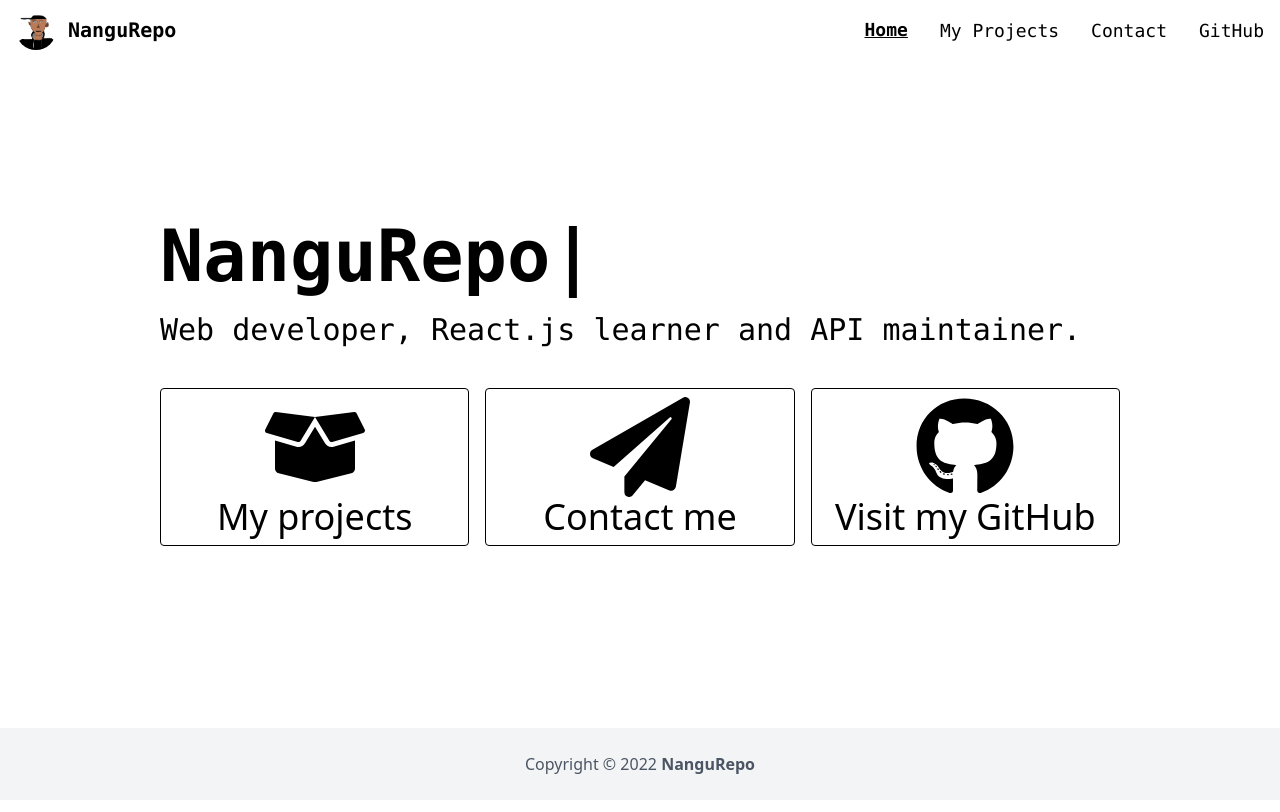
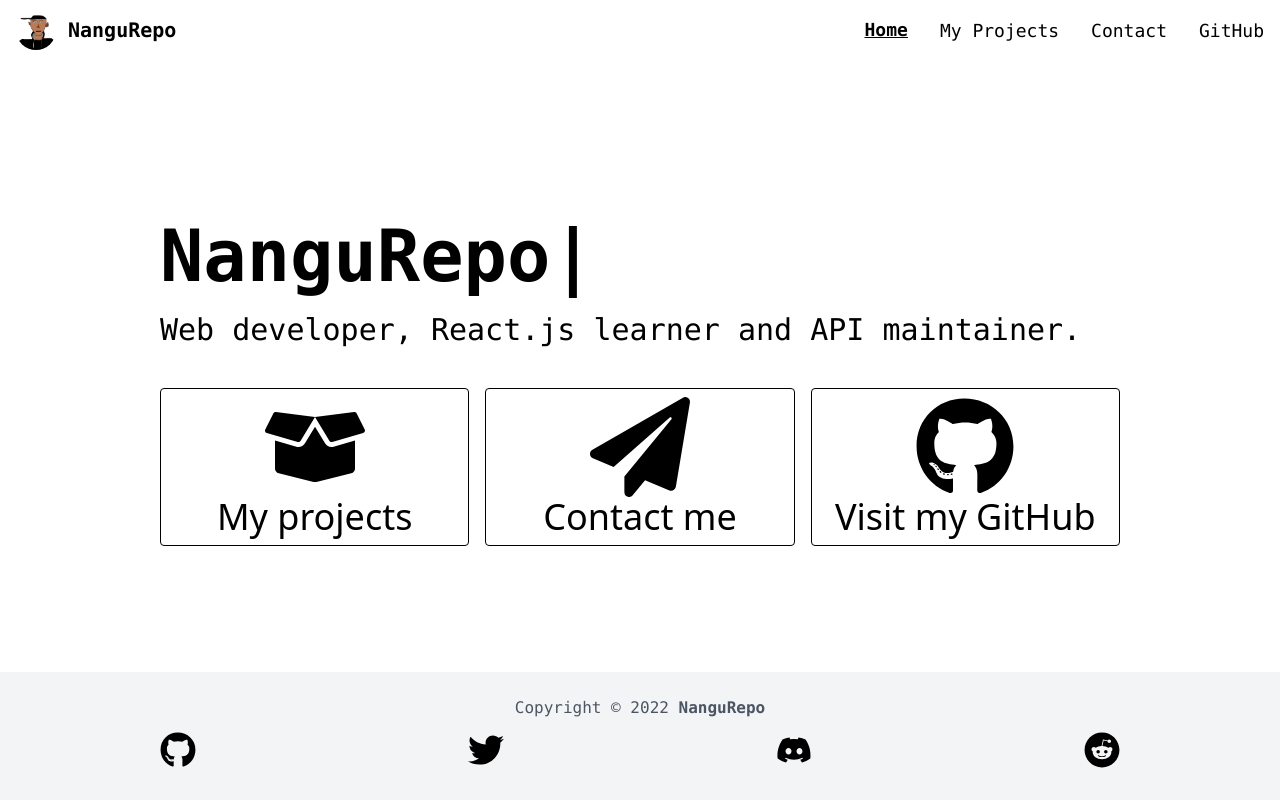
Before and after one commit to ppege/nangurepo.com, a React (Create React App) app in the folder app/: page / in a window 1280 px wide. Shown: the top 812 px of the page. Built offline with nearby package versions, Linux system fonts and the light colour scheme.

Commit message:
add social media buttons to footer

```diff
--- a/app/src/components/Footer.js
+++ b/app/src/components/Footer.js
@@ -1,10 +1,18 @@
 import React from 'react'
+import IconButton from './IconButton.js'
+import { FaGithub, FaTwitter, FaDiscord, FaReddit } from 'react-icons/fa'
 
 export default function Footer() {
     return (
         <footer className="text-center lg:text-left dark:bg-gray-900 dark:text-gray-100 bg-gray-100 text-gray-600 fixed inset-x-0 bottom-0">
-            <div className="text-center p-6">
+            <div className="text-center justify-center font-mono p-6 flex flex-col">
                 <span>Copyright © 2022 <p className="text-gray-600 dark:text-gray-200 font-semibold inline">NanguRepo</p></span>
+                <div className="flex flex-row justify-center mt-1">
+                    <IconButton href="https://github.com/nangurepo" newTab={true} className="border-0 w-auto" icon={<FaGithub />} />
+                    <IconButton href="https://twitter.com/ytnangu" newTab={true} className="border-0 w-auto" icon={<FaTwitter />} />
+                    <IconButton href="https://discord.gg/xJK9VtVguF" newTab={true} className="border-0 w-auto" icon={<FaDiscord />} />
+                    <IconButton href="https://reddit.com/u/nangu_" newTab={true} className="border-0 w-auto" icon={<FaReddit />} />
+                </div>
             </div>
         </footer>
     );
```
